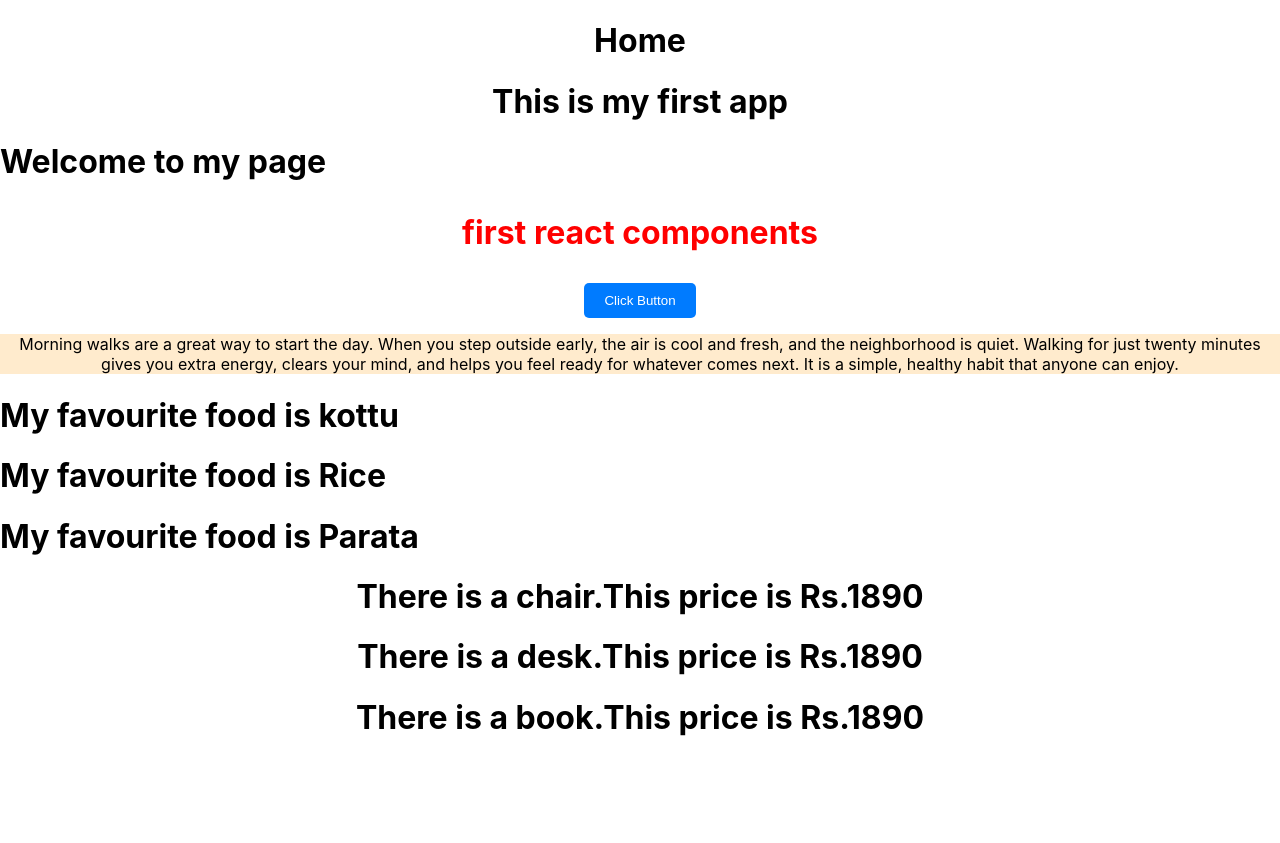
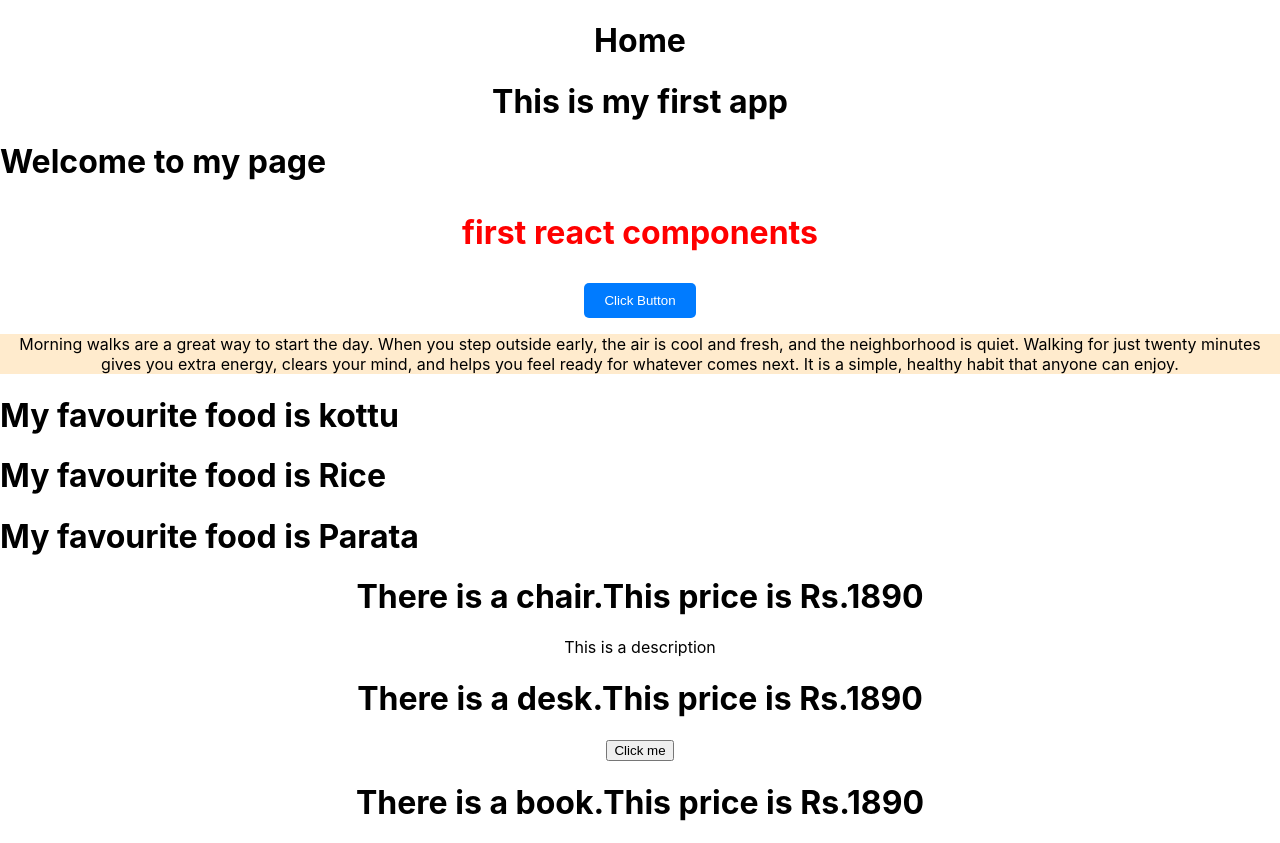
Before and after one commit to dilshan12w/React-Prsctical, a React (Create React App) app: page / in a window 1280 px wide. Before the commit the page ends 800 px from the top, so only its background shows below. Built offline with nearby package versions, Linux system fonts and the light colour scheme.

Commit message:
some changes

```diff
--- a/src/components/Object.js
+++ b/src/components/Object.js
@@ -4,6 +4,7 @@ export default function Object(props) {
   return (
     <div>
         <h1>There is a {props.item}.This price is {props.price} </h1>
+        {props.children}
     </div>
   )
 }
--- a/src/pages/Home.js
+++ b/src/pages/Home.js
@@ -19,8 +19,13 @@ export default function Home() {
             <Food foods = "Parata"/>
 
 
-            <Object item = "chair" price = "Rs.1890"/>
-            <Object item = "desk" price = "Rs.1890"/>
+            <Object item = "chair" price = "Rs.1890">
+                <span>This is a description</span>
+            </Object>
+
+            <Object item = "desk" price = "Rs.1890">
+                <button>Click me</button>
+            </Object>
             <Object item = "book" price = "Rs.1890"/>
 
 
```
